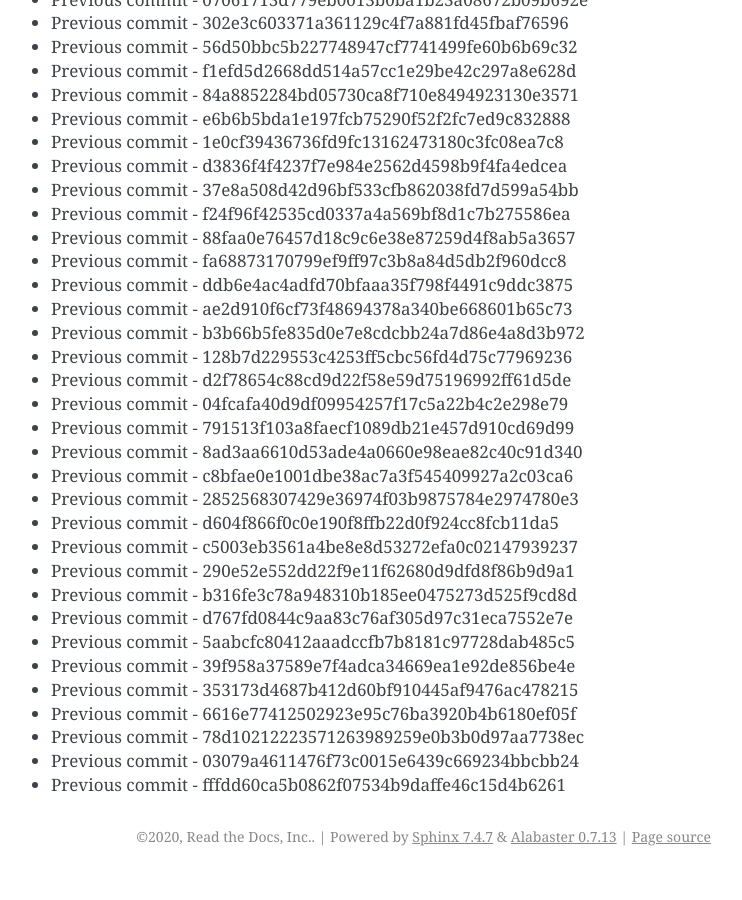
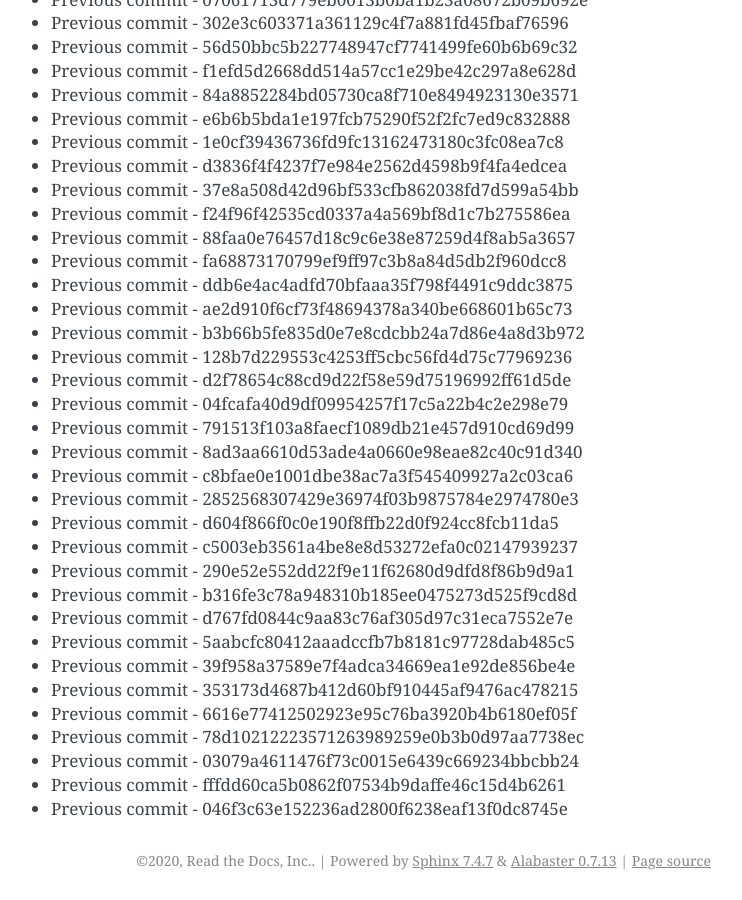
Before and after one commit to readthedocs/rtd-git-stresstest, a Sphinx documentation site: the page built from docs/updates.rst, in a window 1280 px wide and 900 px high, scrolled down 39064 px. Shown: the whole window, without its empty margins (399-1141 px from the left). Built offline with Sphinx 7.4.7, drawn with Linux system fonts in a browser that asks for light colours; before the commit the page ends 39940 px from its top, so only the background shows below that.

Commit message:
Generating commit from previous: 046f3c63e152236ad2800f6238eaf13f0dc8745e

```diff
--- a/docs/updates.rst
+++ b/docs/updates.rst
@@ -1673,3 +1673,4 @@ It can be tested for any performance characteristics.
 * Previous commit - 78d10212223571263989259e0b3b0d97aa7738ec
 * Previous commit - 03079a4611476f73c0015e6439c669234bbcbb24
 * Previous commit - fffdd60ca5b0862f07534b9daffe46c15d4b6261
+* Previous commit - 046f3c63e152236ad2800f6238eaf13f0dc8745e
```
